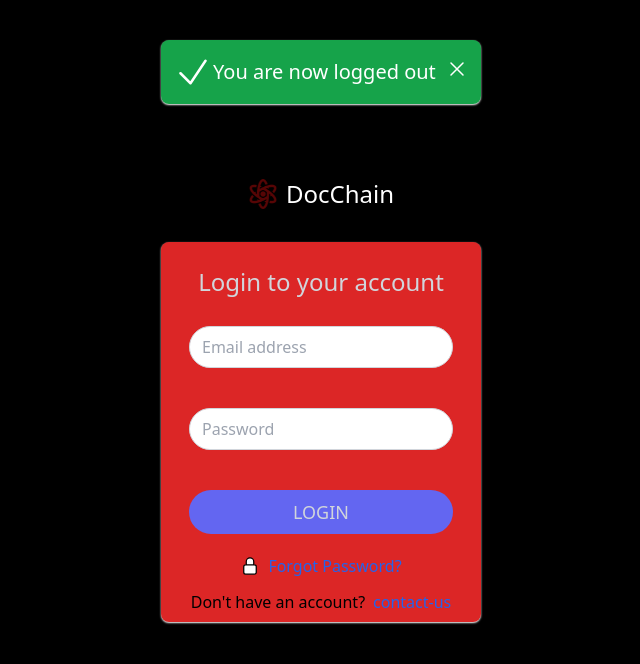
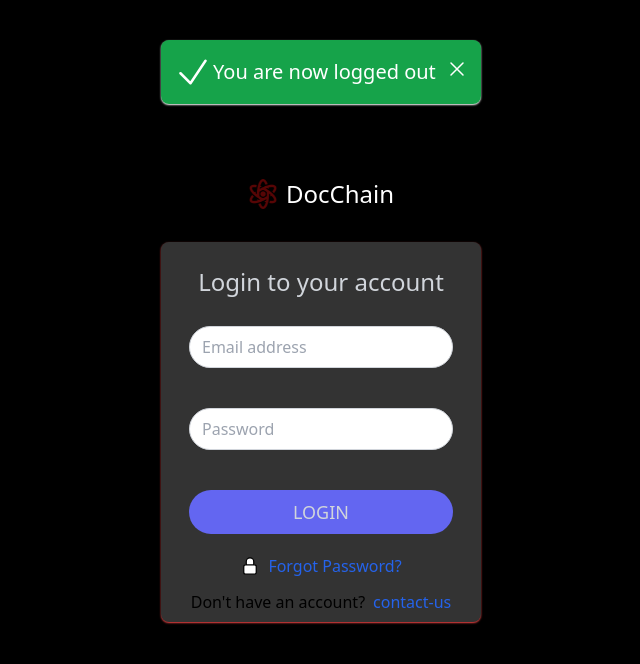
Before and after one commit to Mathav495/DocChain-Demo, a Svelte app in the folder client/: page / in a window 1280 px wide. Shown: the top 664 px of the page, without its empty margins (319-959 px from the left). Built offline with nearby package versions, Linux system fonts and the light colour scheme.

Commit message:
background color changed

```diff
--- a/client/src/Pages/Loginpage.svelte
+++ b/client/src/Pages/Loginpage.svelte
@@ -74,7 +74,7 @@
 
     <!-- card -->
 
-    <div class="rounded-lg bg-red-600 p-2 shadow-sm shadow-white">
+    <div class="rounded-lg bg-white/20 p-2 shadow-sm shadow-red-500">
       <h1
         class="flex justify-center pt-4 pb-2 text-2xl font-normal text-gray-300">
         Login to your account
@@ -127,7 +127,10 @@
     </div>
   </div>
 </div>
-<div class="absolute top-10 flex w-full justify-center" class:hidden>
+<div
+  transition:fly={{ y: 200, duration: 1000 }}
+  class="absolute top-10 flex w-full justify-center"
+  class:hidden>
   <h1
     class="inline-flex w-11/12 items-center rounded-lg bg-green-600  p-3 text-center text-xl font-normal text-white shadow-sm shadow-white md:w-1/2 lg:w-1/4 ">
     <svg
```
